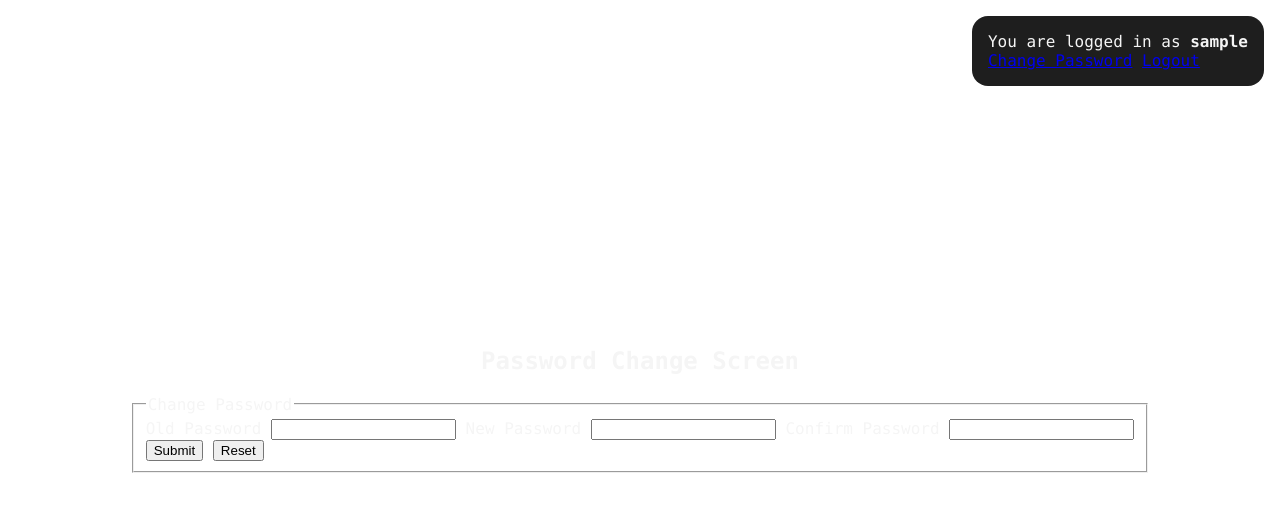
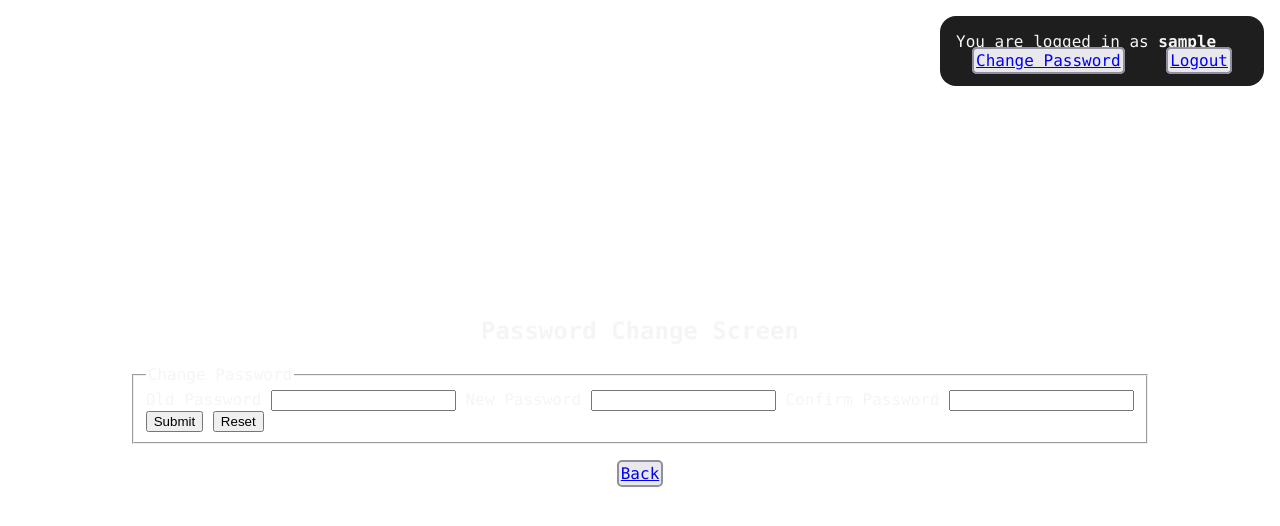
Before and after one commit to RexPowerColter/Login-mit-PHP-HTML-CSS-SQL, a PHP site: page /view/reset_pwd.php in a window 1280 px wide. Shown: the top 526 px of the page. Run offline with PHP 8.4, Linux system fonts and the light colour scheme; the visitor is signed in with stand-in values (Sample User, id 1); tables that the repository leaves empty or names only in its code hold one stand-in row (values such as "Sample post").

Commit message:
Small css Changes

```diff
--- a/style.css
+++ b/style.css
@@ -22,3 +22,11 @@ p {
 	padding: 1rem;
 	border-radius: 1rem;
 }
+
+.link_btns {
+	background-color: #e9e9ed;
+	border-radius: 5px;
+	padding: 2px;
+	border: solid #8f8f9d 2px;
+	margin: 1rem;
+}
--- a/view/login_view.php
+++ b/view/login_view.php
@@ -6,6 +6,6 @@
 
 <section id="login_section">
     <p>You are logged in as <b><?= $_SESSION["user"] ?></b></p>
-    <a href="reset_pwd.php">Change Password</a>
-    <a href="../controller/logout.php">Logout</a>
+    <a href="reset_pwd.php" class="link_btns">Change Password</a>
+    <a href="../controller/logout.php" class="link_btns">Logout</a>
 </section>
--- a/view/reset_pwd.php
+++ b/view/reset_pwd.php
@@ -24,4 +24,6 @@ require "../controller/check.php";
         </fieldset>
     </form>
 
+    <a href="index.php" class="link_btns">Back</a>
+
 </html>
```
